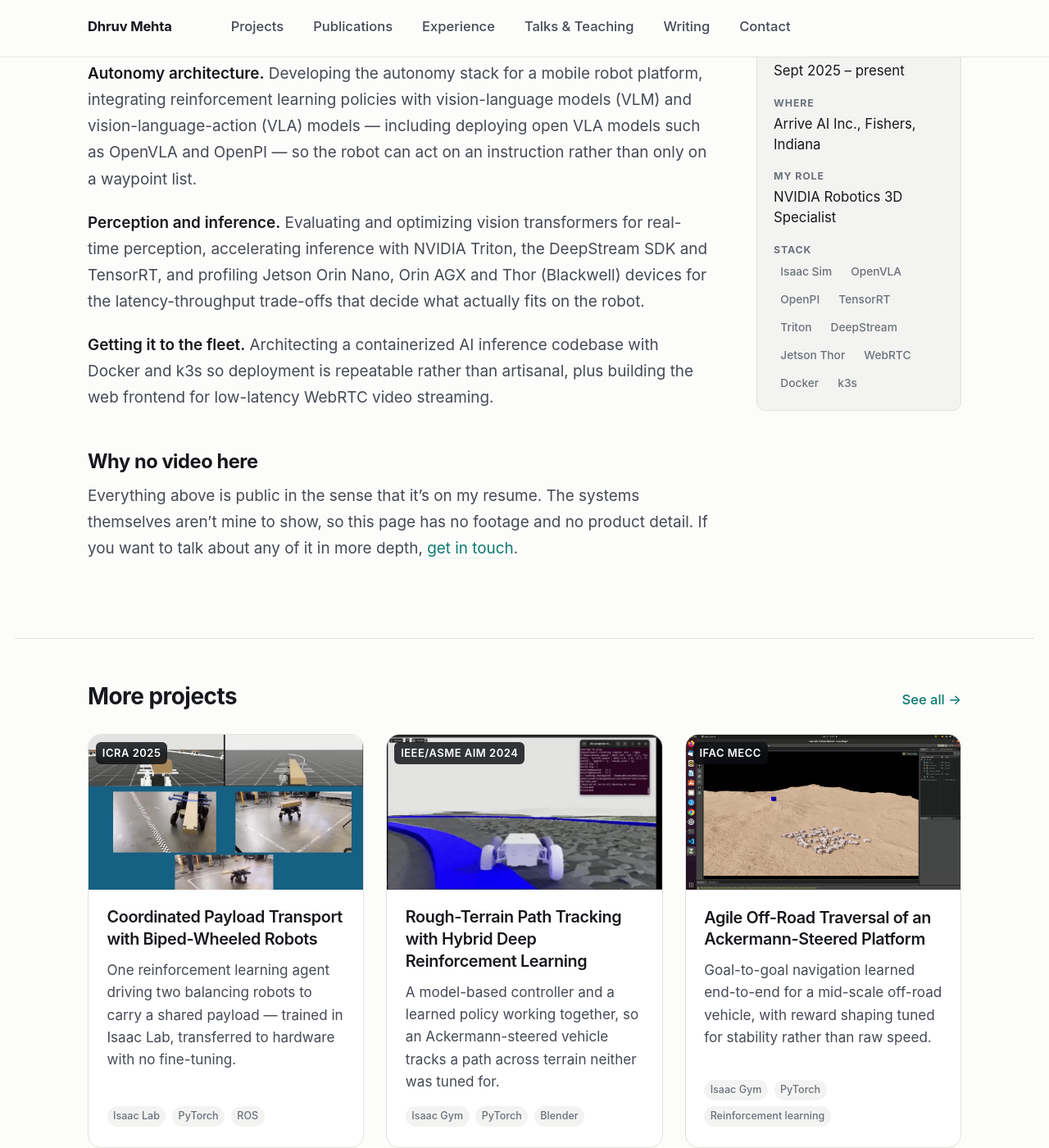
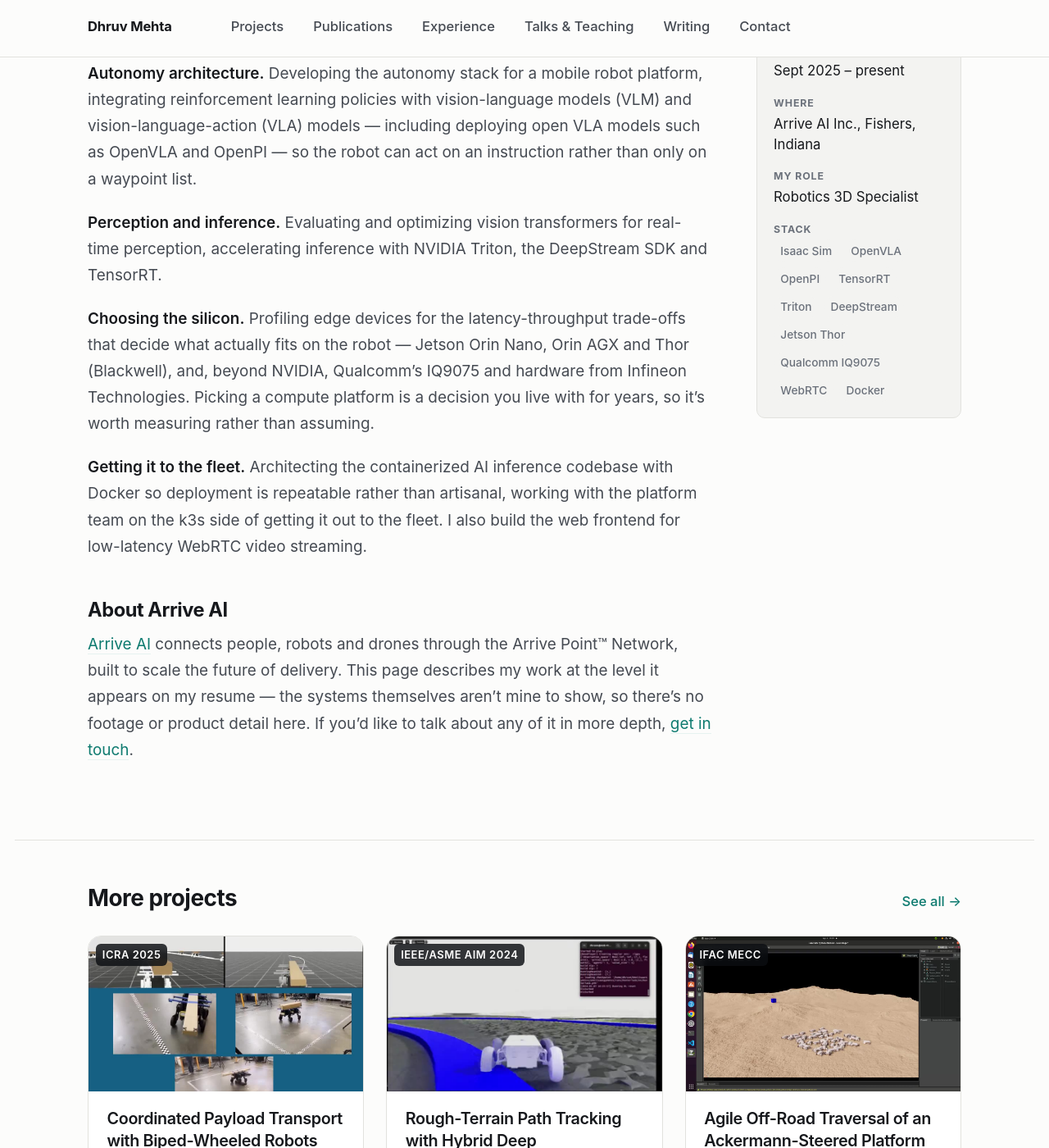
Before and after one commit to dhruvkm2402/dhruvkm2402.github.io, a Jekyll site: the page built from _projects/arrive-ai.md, in a window 1280 px wide and 1400 px high, scrolled down 804 px. Shown: the whole window at 82% size. Built offline with Jekyll 4.4.1, drawn with Linux system fonts in a browser that asks for light colours.

Commit message:
Correct the Arrive AI page: title, k3s attribution, silicon evaluated
- Role is "Robotics 3D Specialist" (drops NVIDIA), on both the project page
  and the experience timeline
- k3s fleet rollout is credited as work with the platform team rather than
  solo; Docker containerization stays as owned work
- Adds the non-NVIDIA edge devices evaluated -- Qualcomm IQ9075 and Infineon
  Technologies hardware -- as its own "choosing the silicon" section
- Replaces the "Why no video here" note with an About Arrive AI section
  linking arriveai.com, using the company's own description

Co-Authored-By: Claude Opus 5 <noreply@anthropic.com>
Claude-Session: https://claude.ai/code/session_01LLqQDmfJhaPbrrpmHGHcrQ

```diff
--- a/_projects/arrive-ai.md
+++ b/_projects/arrive-ai.md
@@ -6,8 +6,8 @@ summary: "An autonomy stack combining RL policies with vision-language-action mo
 lede: "What I'm working on now. Described at the level I'd put on a resume — the specifics belong to my employer."
 period: "Sept 2025 – present"
 where: "Arrive AI Inc., Fishers, Indiana"
-role: "NVIDIA Robotics 3D Specialist"
-stack: ["Isaac Sim", "OpenVLA", "OpenPI", "TensorRT", "Triton", "DeepStream", "Jetson Thor", "WebRTC", "Docker", "k3s"]
+role: "Robotics 3D Specialist"
+stack: ["Isaac Sim", "OpenVLA", "OpenPI", "TensorRT", "Triton", "DeepStream", "Jetson Thor", "Qualcomm IQ9075", "WebRTC", "Docker"]
 ---
 
 ## What I'm doing
@@ -26,16 +26,20 @@ models — including deploying open VLA models such as OpenVLA and OpenPI — so
 an instruction rather than only on a waypoint list.
 
 **Perception and inference.** Evaluating and optimizing vision transformers for real-time perception,
-accelerating inference with NVIDIA Triton, the DeepStream SDK and TensorRT, and profiling Jetson
-Orin Nano, Orin AGX and Thor (Blackwell) devices for the latency-throughput trade-offs that decide
-what actually fits on the robot.
+accelerating inference with NVIDIA Triton, the DeepStream SDK and TensorRT.
 
-**Getting it to the fleet.** Architecting a containerized AI inference codebase with Docker and k3s
-so deployment is repeatable rather than artisanal, plus building the web frontend for low-latency
-WebRTC video streaming.
+**Choosing the silicon.** Profiling edge devices for the latency-throughput trade-offs that decide
+what actually fits on the robot — Jetson Orin Nano, Orin AGX and Thor (Blackwell), and, beyond
+NVIDIA, Qualcomm's IQ9075 and hardware from Infineon Technologies. Picking a compute platform is a
+decision you live with for years, so it's worth measuring rather than assuming.
 
-## Why no video here
+**Getting it to the fleet.** Architecting the containerized AI inference codebase with Docker so
+deployment is repeatable rather than artisanal, working with the platform team on the k3s side of
+getting it out to the fleet. I also build the web frontend for low-latency WebRTC video streaming.
 
-Everything above is public in the sense that it's on my resume. The systems themselves aren't mine
-to show, so this page has no footage and no product detail. If you want to talk about any of it in
-more depth, [get in touch](/contact/).
+## About Arrive AI
+
+[Arrive AI](https://www.arriveai.com) connects people, robots and drones through the Arrive Point™
+Network, built to scale the future of delivery. This page describes my work at the level it appears
+on my resume — the systems themselves aren't mine to show, so there's no footage or product detail
+here. If you'd like to talk about any of it in more depth, [get in touch](/contact/).
```
Also changed, not shown: _pages/experience.md (+5 -5 lines).
